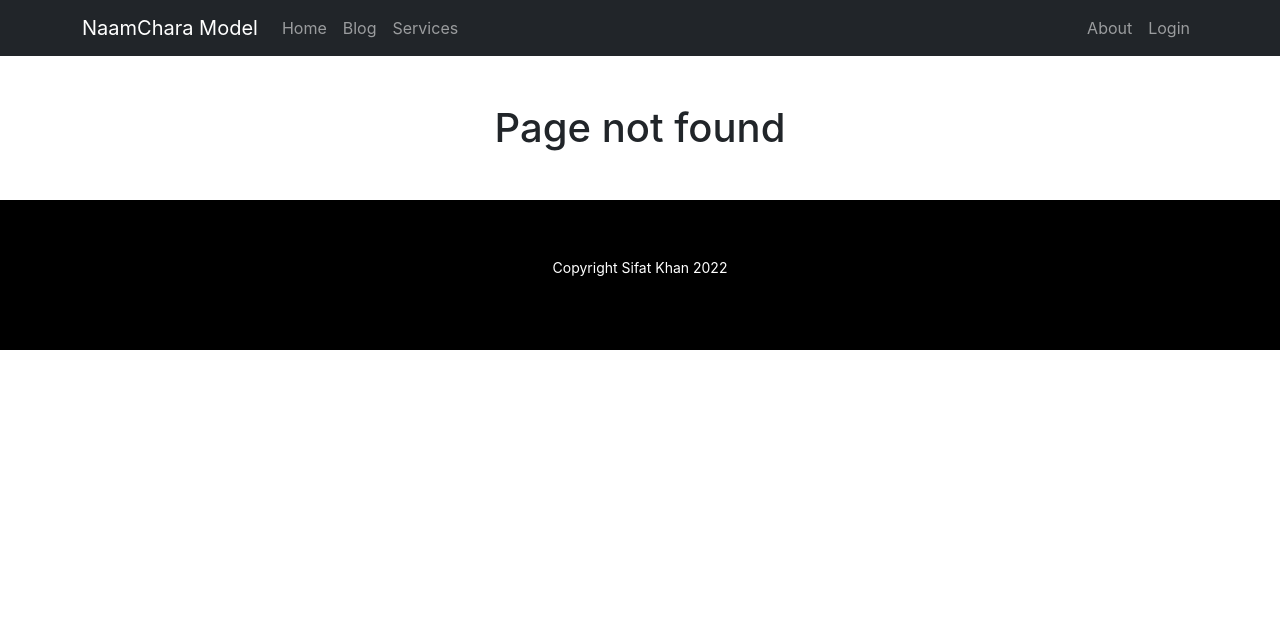
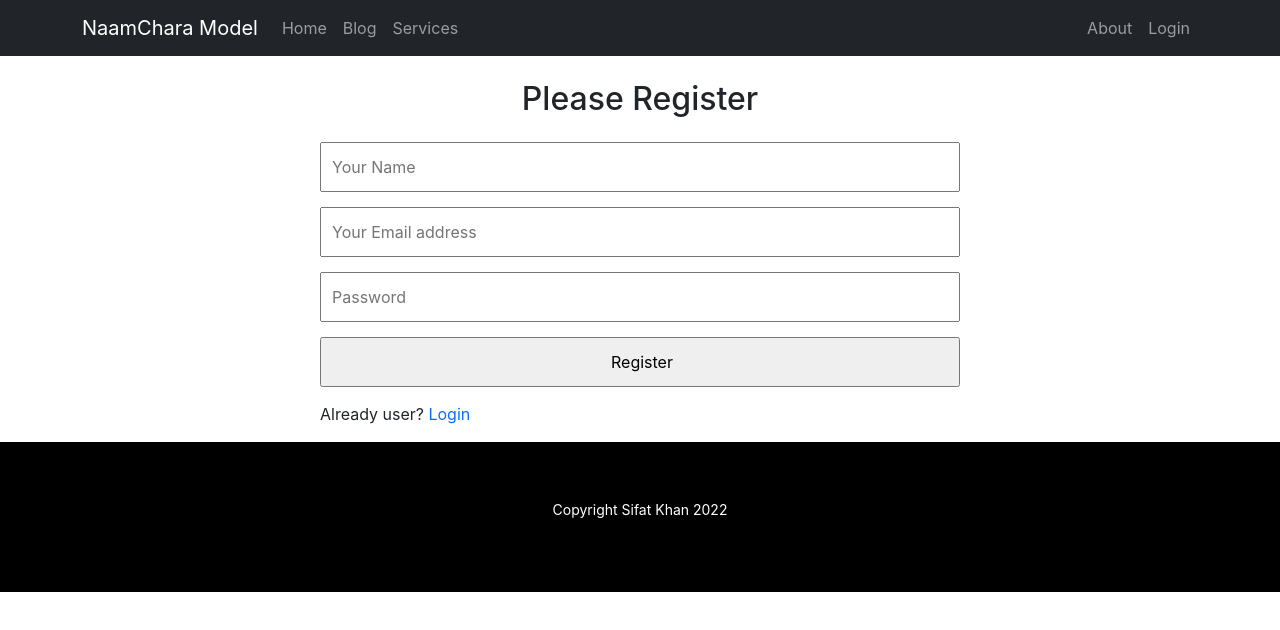
Before and after one commit to sifatkhan6/media-service, a React (Create React App) app: page /register in a window 1280 px wide. Before the commit this address had no page. Shown: the top 630 px of the page. Built offline with nearby package versions, Linux system fonts and the light colour scheme.

Commit message:
login and registratino page done

```diff
--- a/src/App.js
+++ b/src/App.js
@@ -9,6 +9,7 @@
 import Services from './Pages/Home/Services/Services';
 import NotFound from './Pages/Shared/NotFound/NotFound';
 import Login from './Pages/Login/Login';
+import Register from './Pages/Register/Register';
 
 function App() {
   return (
@@ -21,6 +22,7 @@
         <Route path='/services' element={<Services></Services>}></Route>
         <Route path='/about' element={<About></About>}></Route>
         <Route path='/login' element={<Login></Login>}></Route>
+        <Route path='/register' element={<Register></Register>}></Route>
         <Route path='*' element={<NotFound></NotFound>}></Route>
       </Routes>
       <Footer></Footer>
--- a/src/Pages/Home/Service/Service.js
+++ b/src/Pages/Home/Service/Service.js
@@ -7,7 +7,7 @@
     return (
         <div className=' col-sm-12 col-md-6 col-lg-4 mb-5'>
             <div class="card" style={{ width: "18rem" }}>
-                <img src={img} className="card-img-top w-100" />
+                <img src={img} className="card-img-top w-100" alt='...' />
                 <div class="card-body text-center">
                     <h4 class="card-title">{name}</h4>
                     <h6 class="card-title">Price: ${price}</h6>
--- a/src/Pages/Login/Login.js
+++ b/src/Pages/Login/Login.js
@@ -1,9 +1,48 @@
-import React from 'react';
+import React, { useRef } from 'react';
+import { Button, Form } from 'react-bootstrap';
+import { Link, useNavigate } from 'react-router-dom';
 
 const Login = () => {
+    const emailRef = useRef('');
+    const passwordRef = useRef('');
+    const navigate = useNavigate();
+
+    const handleSubmit = event => {
+        event.preventDefault();
+        const email = emailRef.current.value;
+        const password = passwordRef.current.value;
+
+        console.log(email, password);
+    }
+
+    const navigateRegister = event => {
+        navigate('/register');
+    }
+
     return (
-        <div>
-            <h1>Please Login</h1>
+        <div className='container mb-5 w-50 mx-auto'>
+            <h2 className='text-center mt-4 mb-4'>Please Login</h2>
+            <Form className='mb-3'  onSubmit={handleSubmit}>
+                <Form.Group className="mb-3" controlId="formBasicEmail">
+                    <Form.Label>Email address</Form.Label>
+                    <Form.Control ref={emailRef} type="email" placeholder="Enter email" required/>
+                    <Form.Text className="text-muted">
+                        We'll never share your email with anyone else.
+                    </Form.Text>
+                </Form.Group>
+
+                <Form.Group className="mb-3" controlId="formBasicPassword">
+                    <Form.Label>Password</Form.Label>
+                    <Form.Control ref={passwordRef} type="password" placeholder="Password" required/>
+                </Form.Group>
+                <Form.Group className="mb-3" controlId="formBasicCheckbox">
+                    <Form.Check type="checkbox" label="Check me out" />
+                </Form.Group>
+                <Button variant="primary" type="submit">
+                    Submit
+                </Button>
+            </Form>
+            <p>New to NaamChara? <Link to="/register" className='text-primary text-decoration-none' onClick={navigateRegister}> Please Register</Link></p>
         </div>
     );
 };
--- /dev/null
+++ b/src/Pages/Register/Register.css
@@ -0,0 +1,13 @@
+.register-form{
+    margin: 0 auto;
+    width: 50%;
+}
+
+.register-form input{
+    display: block;
+    width: 100%;
+    height: 50px;
+    padding-left: 10px;
+    font-size: 16px;
+    margin-bottom: 15px;
+}
--- a/src/Pages/Register/Register.js
+++ b/src/Pages/Register/Register.js
@@ -0,0 +1,36 @@
+import React from 'react';
+import { Link, useNavigate } from 'react-router-dom';
+import './Register.css'
+
+const Register = () => {
+    const navigate = useNavigate();
+
+    const navigateLogin = () => {
+        navigate('/login');
+    }
+
+    const handleRegister = event => {
+        event.preventDefault();
+        const name = event.target.name.value;
+        const email = event.target.email.vaue;
+        const password = event.target.password.value;
+    }
+
+    return (
+        <div className='register-form'>
+            <h2 className='mt-4 text-center'>Please Register</h2>
+            <form className='mt-4' onSubmit={handleRegister}>
+                <input type="text" name="name" id="" placeholder='Your Name' />
+
+                <input type="email" name="email" id="" placeholder='Your Email address' required />
+
+                <input type="password" name="password" id="" placeholder='Password' required />
+                <input type="submit" value="Register" />
+
+            </form>
+            <p>Already user? <Link to="/login" className='text-primary text-decoration-none' onClick={navigateLogin}> Login</Link></p>
+        </div>
+    );
+};
+
+export default Register;
```
